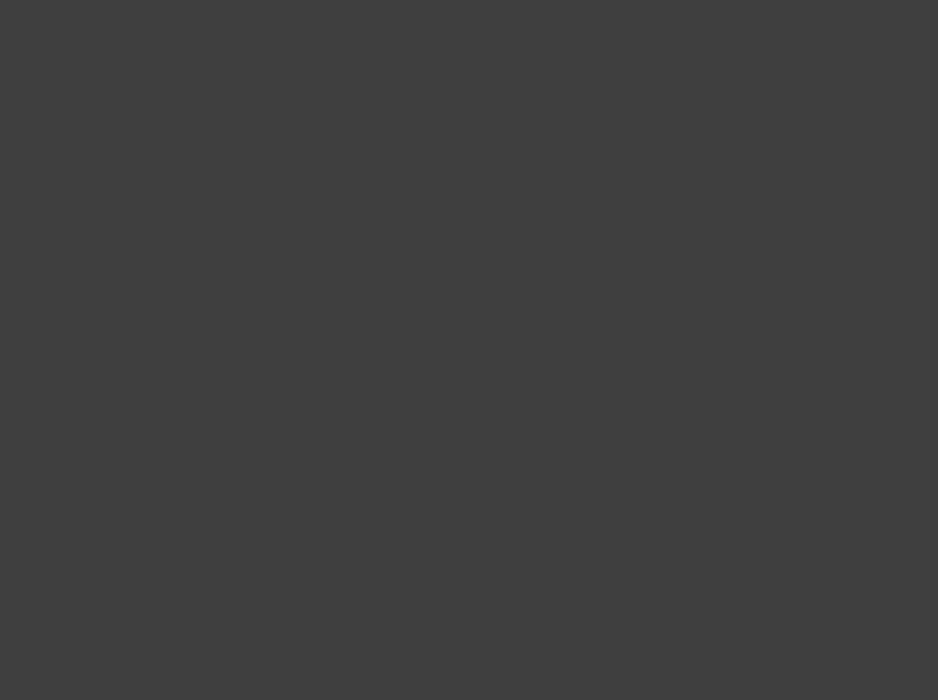
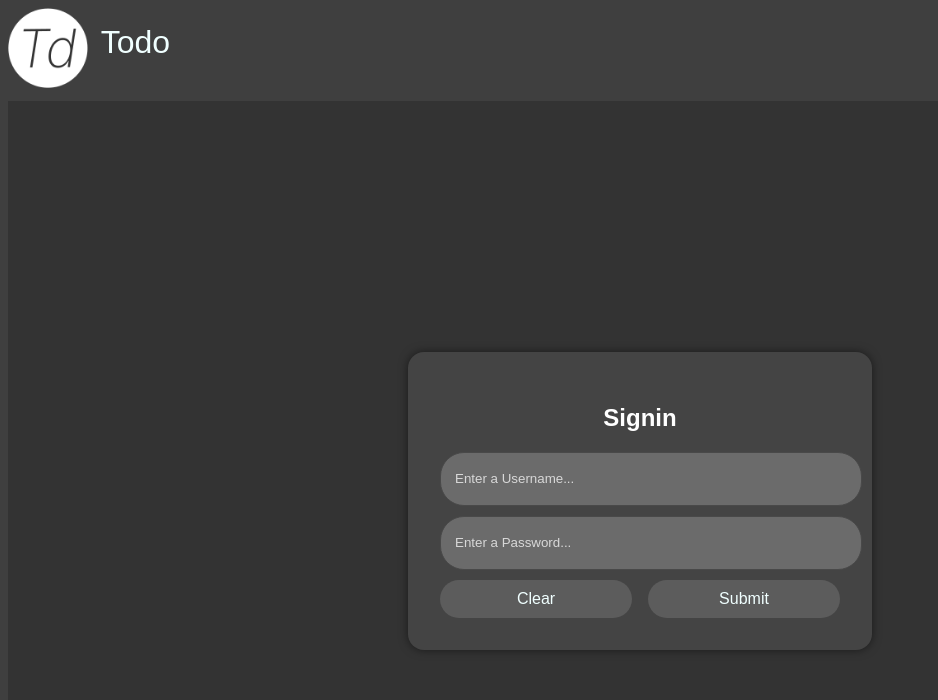
Before and after one commit to CallumLewisGH/Todo-List, a Vue app: page /signin in a window 1280 px wide. Before the commit this address had no page. Shown: the top 700 px of the page, without its empty margins (0-938 px from the left). Built offline with nearby package versions, Linux system fonts and the light colour scheme; what @hey-api/client-fetch would draw is missing.

Commit message:
Adds home, login and signup pages

```diff
--- /dev/null
+++ b/src/components/Home.vue
@@ -0,0 +1,70 @@
+<style lang="css" scoped>
+body {
+  font-family: Arial, sans-serif;
+  background-color: #333;
+  color: azure;
+  display: flex;
+  justify-content: center;
+  align-items: center;
+  height: 100vh;
+  margin: 0;
+}
+
+.home-container {
+  background-color: #444;
+  border-radius: 2vh;
+  padding: 4vh;
+  box-shadow: 0 0 10px rgba(0, 0, 0, 0.5);
+  width: 80%;
+  max-width: 400px;
+  text-align: center;
+}
+
+h1 {
+  font-size: 2.2rem;
+  color: white;
+  margin-bottom: 20px;
+}
+
+button {
+  width: 100%;
+  padding: 15px;
+  margin: 10px 0;
+  background-color: #5c5c5c;
+  color: azure;
+  border: none;
+  border-radius: 3vh;
+  font-size: 1.2rem;
+  cursor: pointer;
+}
+
+button:hover {
+  background-color: #7a7a7a;
+}
+
+.button-container {
+  display: flex;
+  flex-direction: column;
+  justify-content: center;
+}
+
+.button-container button {
+  margin: 10px 0;
+}
+</style>
+
+<template>
+    <body>
+        <div id="app" class="home-container">
+            <h1>Welcome!</h1>
+            <div class="button-container">
+                <button @click="">Log In</button>
+                <button @click="">Sign Up</button>
+            </div>
+        </div>
+    </body>
+</template>
+
+<script setup lang="ts">
+
+</script>
--- /dev/null
+++ b/src/components/Login.vue
@@ -0,0 +1,84 @@
+<style lang="css" scoped>
+body {
+  font-family: Arial, sans-serif;
+  background-color: #333;
+  color: azure;
+  display: flex;
+  justify-content: center;
+  align-items: center;
+  height: 100vh;
+  margin: 0;
+}
+
+.login-container {
+  background-color: #444;
+  border-radius: 2vh;
+  padding: 4vh;
+  box-shadow: 0 0 10px rgba(0, 0, 0, 0.5);
+  width: 80%;
+  max-width: 400px;
+}
+
+h2 {
+  text-align: center;
+  color: #fff;
+}
+
+input[type="text"], input[type="password"] {
+  display: block;
+  width: 100%;
+  padding: 10px;
+  margin: 10px 0;
+  background-color: #6b6b6b;
+  color: azure;
+  border: 1px solid #494949;
+  border-radius: 3vh;
+  min-height: 4vh;
+  text-indent: 1%;
+}
+
+button {
+  width: 100%;
+  padding: 10px;
+  background-color: #5c5c5c;
+  color: azure;
+  border: none;
+  border-radius: 3vh;
+  font-size: 1rem;
+  cursor: pointer;
+}
+
+button:hover {
+  background-color: #7a7a7a;
+}
+
+.button-container {
+  display: flex;
+  justify-content: space-between;
+}
+
+.button-container button {
+  width: 48%;
+}
+</style>
+
+<template>
+    <body>
+        <div id="app" class="login-container">
+        <h2>Login</h2>
+        <input type="text" placeholder="Enter a Username..." v-model="usernameInput" style="min-width: 100%;">
+        <input type="password" placeholder="Enter a Password..." v-model="passwordInput" style="min-width: 100%;">
+        <div class="button-container">
+            <button>Clear</button>
+            <button>Submit</button>
+        </div>
+        </div>
+    </body>
+</template>
+
+<script setup lang="ts">
+import { ref } from "vue"
+
+const usernameInput = ref<string>("");
+const passwordInput = ref<string>("");
+</script>
--- /dev/null
+++ b/src/components/Signin.vue
@@ -0,0 +1,84 @@
+<style lang="css" scoped>
+body {
+  font-family: Arial, sans-serif;
+  background-color: #333;
+  color: azure;
+  display: flex;
+  justify-content: center;
+  align-items: center;
+  height: 100vh;
+  margin: 0;
+}
+
+.login-container {
+  background-color: #444;
+  border-radius: 2vh;
+  padding: 4vh;
+  box-shadow: 0 0 10px rgba(0, 0, 0, 0.5);
+  width: 80%;
+  max-width: 400px;
+}
+
+h2 {
+  text-align: center;
+  color: #fff;
+}
+
+input[type="text"], input[type="password"] {
+  display: block;
+  width: 100%;
+  padding: 10px;
+  margin: 10px 0;
+  background-color: #6b6b6b;
+  color: azure;
+  border: 1px solid #494949;
+  border-radius: 3vh;
+  min-height: 4vh;
+  text-indent: 1%;
+}
+
+button {
+  width: 100%;
+  padding: 10px;
+  background-color: #5c5c5c;
+  color: azure;
+  border: none;
+  border-radius: 3vh;
+  font-size: 1rem;
+  cursor: pointer;
+}
+
+button:hover {
+  background-color: #7a7a7a;
+}
+
+.button-container {
+  display: flex;
+  justify-content: space-between;
+}
+
+.button-container button {
+  width: 48%;
+}
+</style>
+
+<template>
+    <body>
+        <div id="app" class="login-container">
+        <h2>Signin</h2>
+        <input type="text" placeholder="Enter a Username..." v-model="usernameInput" style="min-width: 100%;">
+        <input type="password" placeholder="Enter a Password..." v-model="passwordInput" style="min-width: 100%;">
+        <div class="button-container">
+            <button>Clear</button>
+            <button>Submit</button>
+        </div>
+        </div>
+    </body>
+</template>
+
+<script setup lang="ts">
+import { ref } from "vue"
+
+const usernameInput = ref<string>("");
+const passwordInput = ref<string>("");
+</script>
--- a/jsconfig.json
+++ b/src/pages/home.vue
@@ -1,8 +1,8 @@
-{
-  "compilerOptions": {
-    "paths": {
-      "@/*": ["./src/*"]
-    }
-  },
-  "exclude": ["node_modules", "dist"]
-}
+<template>
+    <home/>
+</template>
+
+<script setup lang="ts">
+import home from "@/components/Home.vue";
+
+</script>
--- /dev/null
+++ b/src/pages/signin.vue
@@ -0,0 +1,8 @@
+<template>
+    <signin/>
+</template>
+
+<script setup lang="ts">
+import signin from "@/components/Signin.vue";
+
+</script>
```
Also changed, not shown: src/router/index.ts (+7 -2 lines).
